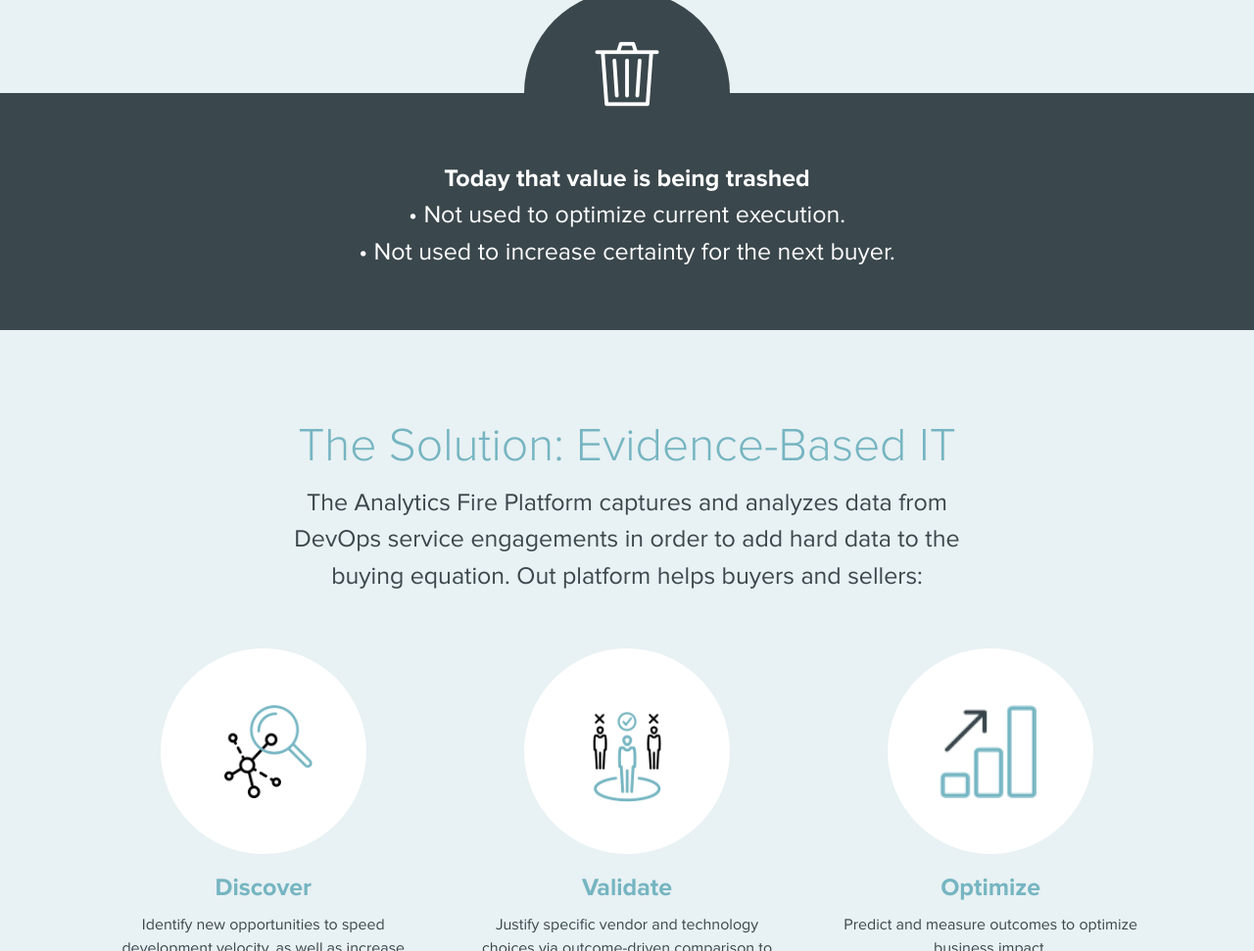
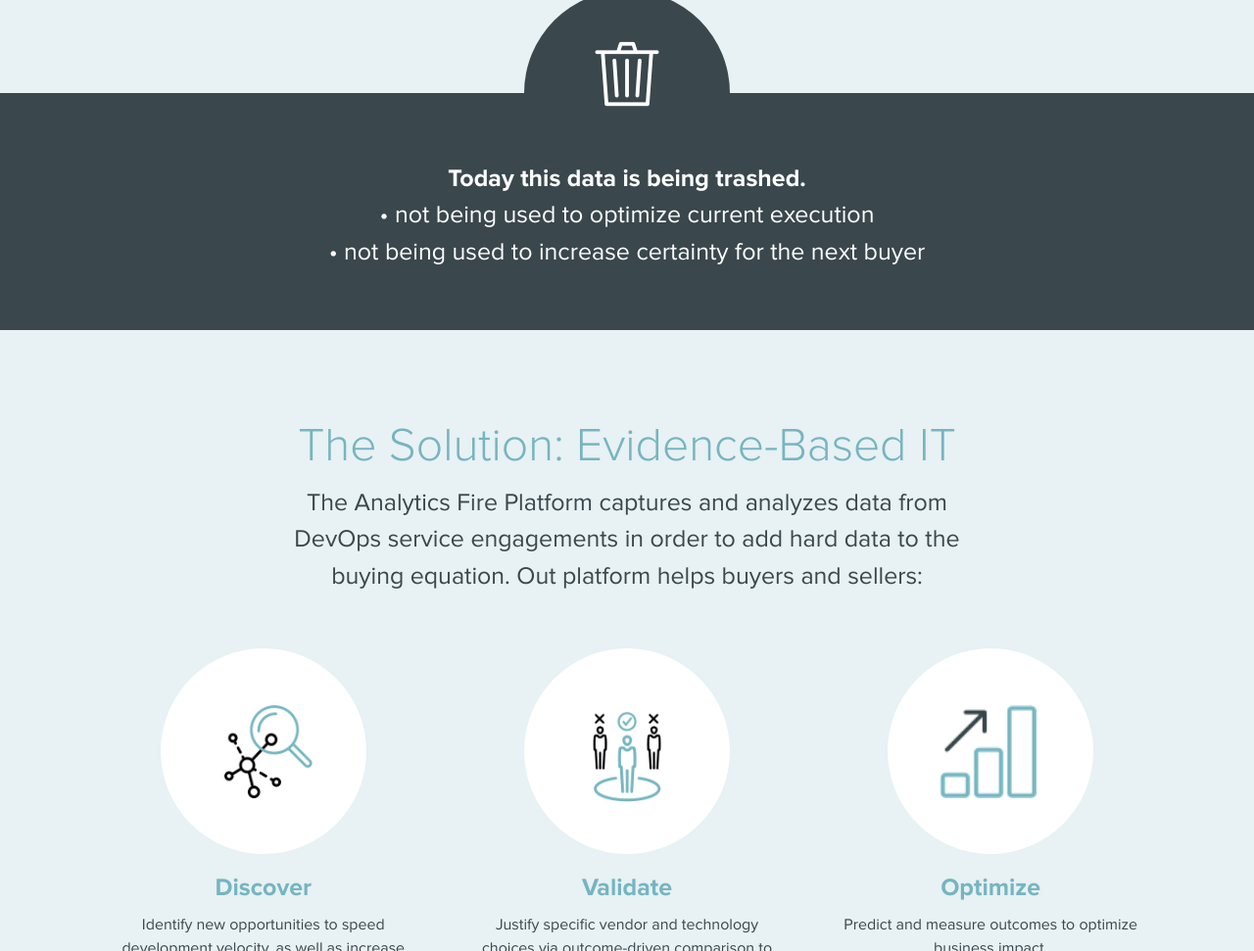
Before and after one commit to oblinger/AnalyticsFire.com, a website: page index.html in a window 1280 px wide. Shown: the part 1461-2432 px from the top of the page at 98% size. Drawn offline with nearby package versions, Linux system fonts and the light colour scheme; a small style sheet from the web is missing.

Commit message:
Trash Bar
Trash Bar

```diff
--- a/index.html
+++ b/index.html
@@ -162,13 +162,13 @@
       <div id="trash-bar">
            <div class="row">
                <div class="trash-circle">
-        			<img class="trash" src="img/trash.png" alt="trash" width="70" height="70">
-        			<img class="trash-full" src="img/trash-full.png" alt="trash" width="70" height="70">
+                   <img style="opacity: 1;" class="trash" src="img/trash.png" alt="trash" height="70" width="70">
+                   <img style="opacity: 0;" class="trash-full" src="img/trash-full.png" alt="trash" height="70" width="70">
                </div>
                <div class="text-container">
-        			<h2><b>Today that value is being trashed</b></h2>
-        			<h2>• Not used to optimize current execution.</h2>
-					<h2>• Not used to increase certainty for the next buyer.</h2>
+                   <h2><b>Today this data is being trashed.</b></h2>
+                   <h2>• not being used to optimize current execution</h2>
+                   <h2>• not being used to increase certainty for the next buyer</h2>
                </div>
            </div>
            <span class="interstitial-trigger-a"></span>
```
Lines whose indentation alone changed are shown as unchanged.
